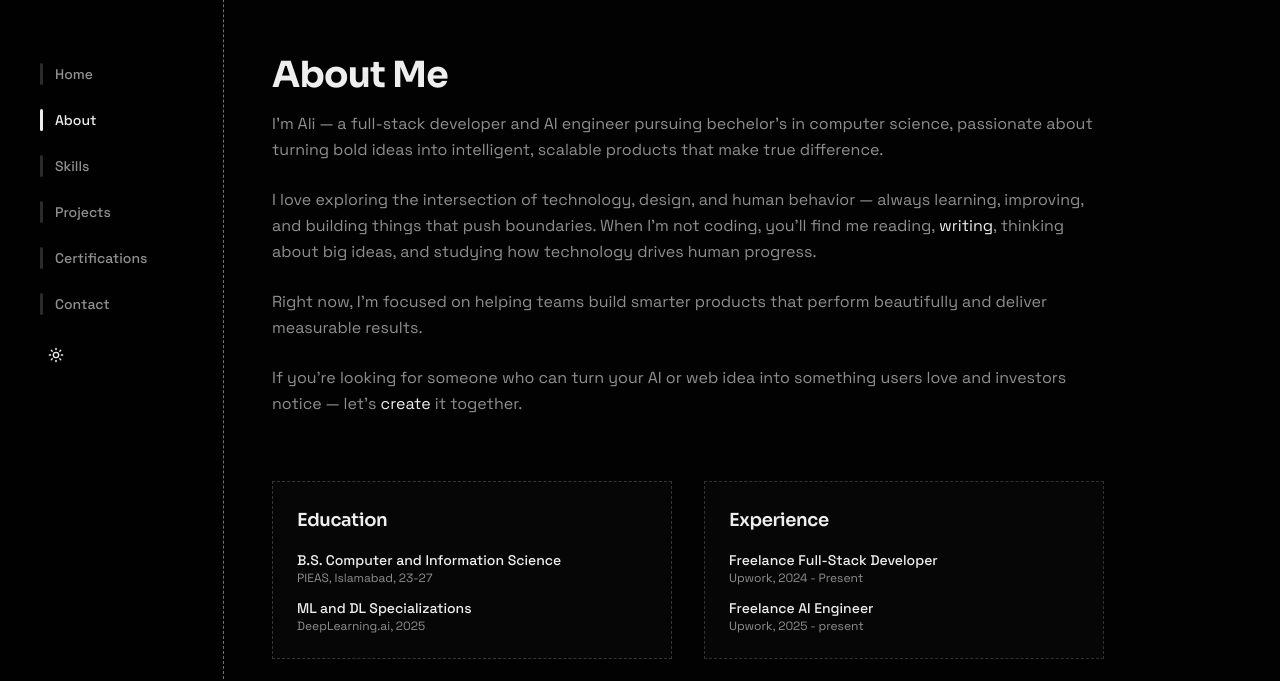
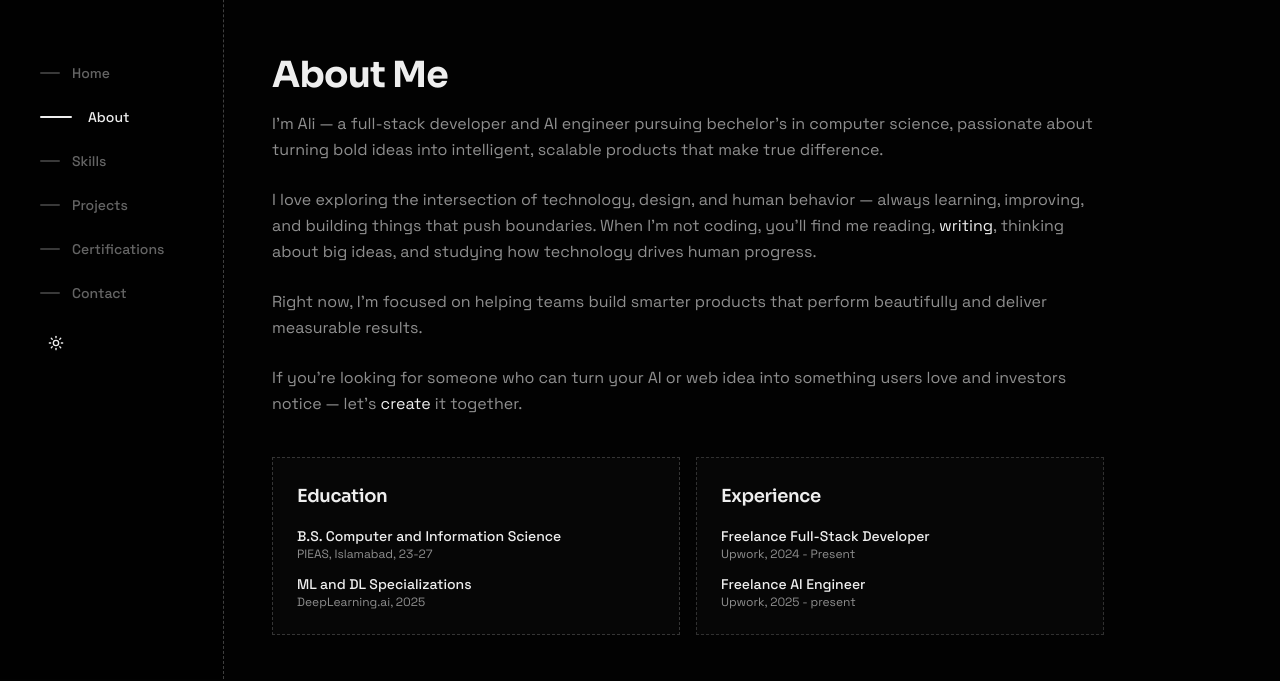
Before and after one commit to salisai/Portfolio, a Next.js app: page /about in a window 1280 px wide. Shown: the part 121-802 px from the top of the page. Built offline with nearby package versions, Linux system fonts and the light colour scheme.

Commit message:
removed resend bug

```diff
--- a/app/about/page.tsx
+++ b/app/about/page.tsx
@@ -61,7 +61,7 @@ export default function About() {
           initial="hidden"
           whileInView="show"
           viewport={{once: true}}
-          className="mt-16 grid grid-cols-1 md:grid-cols-2 gap-8">
+          className="mt-10 grid grid-cols-1 md:grid-cols-2 gap-4">
 
           <motion.div
             variants={cardReveal}
--- a/app/api/contact/route.ts
+++ b/app/api/contact/route.ts
@@ -9,7 +9,7 @@ export async function POST(req: Request){
 
     try {
         await resend.emails.send({
-            from: "Portfolio Contact <sayeed51003@gmail.com>",
+            from: "Portfolio Contact <onboarding@resend.dev>",
             to: "sayeed51003@gmail.com",
             subject: `New message from ${data.name}`,
             html: `
--- a/app/certifications/page.tsx
+++ b/app/certifications/page.tsx
@@ -73,10 +73,11 @@ export default function Certifications() {
            initial="hidden"
            whileInView="show"
            viewport={{once: true}}
-           className="grid grid-cols-1 md:grid-cols-2 gap-6"
+           className="grid grid-cols-1 md:grid-cols-2 gap-4"
         >
           {certifications.map((cert) => (
-            <Card key={cert.id} className="bg-card border border-dashed border-primary/20 hover:border-primary/50 p-6 transition-all">
+            <div className='p-0 m-0 bg-card'>
+              <Card key={cert.id} className="border border-dashed border-primary/20 hover:border-primary/24 p-6 transition-all">
               <div className="flex gap-4">
                 <div className="shrink-0">
                   <div className="flex items-center justify-center w-12 h-12 rounded-lg bg-primary/10">
@@ -90,6 +91,7 @@ export default function Certifications() {
                 </div>
               </div>
             </Card>
+            </div>
           ))}
         </motion.div>
       </motion.section>
--- a/app/contact/page.tsx
+++ b/app/contact/page.tsx
@@ -138,7 +138,7 @@ export default function Contact() {
                     value={formData.name}
                     onChange={handleChange}
                     required
-                    className="bg-input border border-dashed rounded-none border-primary/10 text-[14px] placeholder:text-muted-foreground"
+                    className=" border border-dashed rounded-none border-primary/10 text-[14px] placeholder:text-muted-foreground"
                   />
                   <Input
                     placeholder="Your Email"
@@ -147,7 +147,7 @@ export default function Contact() {
                     value={formData.email}
                     onChange={handleChange}
                     required
-                    className="bg-input border border-dashed rounded-none border-primary/10 text-[14px] placeholder:text-muted-foreground"
+                    className=" border border-dashed rounded-none border-primary/10 text-[14px] placeholder:text-muted-foreground"
                   />
                 </div>
 
@@ -157,7 +157,7 @@ export default function Contact() {
                   value={formData.message}
                   onChange={handleChange}
                   required
-                  className="bg-input border border-dashed rounded-none border-primary/10 text-[14px] placeholder:text-muted-foreground min-h-32"
+                  className="border border-dashed rounded-none border-primary/10 text-[14px] placeholder:text-muted-foreground min-h-32"
                 />
 
                 <Button type='submit' size='lg' className='w-full cursor-pointer rounded-none' disabled={loading}>
--- a/app/globals.css
+++ b/app/globals.css
@@ -22,7 +22,7 @@
   --secondary: #E5E7EB;
 
   /* Borders & rings */
-  --border: #000000;
+  --border: #aaaaaa;
   --ring: #111111;
 
   /* Muted / subtle elements */
@@ -63,7 +63,7 @@
   --accent-foreground: oklch(0.08 0 0);
   --destructive: oklch(0.5 0.15 10);
   --destructive-foreground: oklch(0.95 0 0);
-  --border: oklch(0.55 0 0);
+  --border: oklch(36.768% 0.00004 271.152);
   --input: oklch(0.15 0 0);
   --ring: oklch(0.3 0 0);
   --chart-1: oklch(0.6 0.15 260);
--- a/app/layout.tsx
+++ b/app/layout.tsx
@@ -39,7 +39,6 @@ export default function RootLayout({
   return (
     <html lang="en" suppressHydrationWarning>
       <body className={`font-body antialiased bg-background text-foreground md:ml-60`}>
-
         <Providers>
           <Toaster/>
           <div className="min-h-screen flex flex-col">
--- a/app/page.tsx
+++ b/app/page.tsx
@@ -200,7 +200,7 @@ export default function Home() {
                 initial="hidden"
                 whileInView="show"
                 viewport={{once: true}}
-                className="mt-16 grid grid-cols-1 md:grid-cols-2 gap-8"
+                className="mt-10 grid grid-cols-1 md:grid-cols-2 gap-4"
               >
                 <motion.div
                   variants={cardReveal}
@@ -280,8 +280,9 @@ export default function Home() {
                     initial="hidden"
                     whileInView="show"
                     viewport={{once: true}}
+                    className='bg-card'
                   >
-                    <Card key={project.id} className="flex flex-col h-full group bg-card border border-dashed border-primary/18 hover:border-primary/24 transition-all duration-300 overflow-hidden flex flex-col p-0">
+                    <Card key={project.id} className="flex flex-col h-full group border border-dashed border-primary/18 hover:border-primary/24 transition-all duration-300 overflow-hidden flex flex-col p-0">
 
                     <div className='w-full aspect-[16/9] relative'>
                       <Image
--- a/app/projects/page.tsx
+++ b/app/projects/page.tsx
@@ -32,39 +32,39 @@ export default function Projects() {
     },
     {
       id: 3,
-      title: 'E-Commerce Platform',
-      description: 'Full-stack e-commerce solution with payment processing and inventory management.',
-      tech: ['Next.js', 'Stripe', 'MongoDB', 'Docker'],
-      link: '#',
+      title: 'PDF-Chat using RAG',
+      description: 'Upload your documents and you can ask any question, you will get answer, in statefull a conversation',
+      tech: ['Next.js', 'Supabase', 'Pinecone', 'Gemini', 'LangChain', 'Shadcn', 'Framer-motion'],
+      link: 'https://github.com/salisai/pdf-chat',
       image: '',
-      status: 'live'
+      status: 'dev'
     },
     {
       id: 4,
-      title: 'ML Image Recognition',
-      description: 'Computer vision model for real-time object detection and classification.',
-      tech: ['PyTorch', 'FastAPI', 'OpenCV', 'AWS'],
-      link: '#',
+      title: 'Email Automation Agent',
+      description: 'This agent will automate cutomer support emails',
+      tech: ['Python', 'LangChain', 'LangGraph','Flask'],
+      link: 'https://github.com/salisai/Email_Agent',
       image: '',
-      status: 'live'
+      status: 'dev'
 
     },
     {
       id: 5,
-      title: 'Collaborative Notes App',
-      description: 'Real-time collaborative note-taking with encryption and offline support.',
-      tech: ['React', 'Firebase', 'Encryption', 'PWA'],
-      link: '#',
+      title: 'Blog',
+      description: 'A full functional blog for myself',
+      tech: ['React', 'Appwrite', 'Tailwindcss'],
+      link: 'https://github.com/salisai/BlogApp_appwrite',
       image: '',
-      status: 'live'
+      status: 'dev'
 
     },
     {
       id: 6,
-      title: 'DevOps Automation Tool',
-      description: 'Kubernetes management tool for simplified deployment and scaling.',
-      tech: ['Go', 'Kubernetes', 'gRPC', 'React'],
-      link: '#',
+      title: 'Object detection',
+      description: 'Using semantic segmentation to detect objects and do labeling for it.',
+      tech: ['Python', 'Tensorflow', 'numpy', 'pandas', 'keras'],
+      link: 'https://github.com/salisai/Semantic_segmentation',
       image: '',
       status: 'dev'
     }
@@ -107,8 +107,9 @@ export default function Projects() {
               initial="hidden"
               whileInView="show"
               viewport={{once: true}}
+              className='bg-card'
             >
-              <Card key={project.id} className="flex flex-col h-full group bg-card border border-dashed border-primary/18 hover:border-primary/24 transition-all duration-300 overflow-hidden flex flex-col p-0">
+              <Card key={project.id} className="flex flex-col h-full group border border-dashed border-primary/18 hover:border-primary/24 transition-colors duration-300 ease-in-out overflow-hidden flex flex-col p-0">
 
               <div className='w-full aspect-[16/9] relative'>
                 <Image
--- a/app/skills/page.tsx
+++ b/app/skills/page.tsx
@@ -54,7 +54,8 @@ export default function Skills() {
           className="grid grid-cols-1 md:grid-cols-2 gap-4"
         >
           {skillCategories.map((category) => (
-            <Card key={category.title} className="bg-card p-4 border border-dashed border-primary/20 hover:border-primary/24 transition-all duration-300">
+            <div className='bg-card flex'>
+              <Card key={category.title} className="flex-1 p-4 border border-dashed border-primary/20 hover:border-primary/24 transition-all duration-300">
               <h3 className="text-foreground font-semibold text-lg">{category.title}</h3>
               <div className="flex flex-wrap gap-2">
                 {category.skills.map((skill) => (
@@ -67,6 +68,7 @@ export default function Skills() {
                 ))}
               </div>
             </Card>
+            </div>
           ))}
         </motion.div>
 
--- a/components/navbar.tsx
+++ b/components/navbar.tsx
@@ -6,6 +6,7 @@ import { cn } from "@/lib/utils";
 import { useState, useEffect } from "react";
 import { Terminal, Sun, Moon } from "lucide-react";
 import { useTheme } from "next-themes";
+import { motion } from "framer-motion"
 
 const navLinks = [
   { href: "/", label: "Home" },
@@ -42,30 +43,51 @@ export default function Navbar() {
           {navLinks.map((link) => {
             const active = pathname === link.href;
             return (
+
               <Link
                 key={link.href}
                 href={link.href}
                 className="flex items-center gap-3 group"
               >
-                <div
+                {/* Animated indicator */}
+                <motion.div
+                  layout
+                  initial={false}
+                  animate={{
+                    width: active ? 32 : 20,
+                    opacity: active ? 1 : 0.4,
+                  }}
+                  transition={{
+                    duration: 0.25,
+                    ease: [0.4, 0, 0.2, 1],
+                  }}
                   className={cn(
-                    "h-[22px] w-[3px] rounded-full transition-all",
+                    "h-[2px] rounded-full",
                     active
                       ? "bg-[color:var(--primary)]"
-                      : "bg-[color:var(--muted-foreground)]/30 group-hover:bg-[color:var(--muted-foreground)]/60"
+                      : "bg-[color:var(--muted-foreground)] group-hover:bg-[color:var(--muted-foreground)]/70"
                   )}
-                ></div>
-                <span
+                />
+
+                {/* Nav text */}
+                <motion.span
+                  initial={false}
+                  animate={{
+                    x: active ? 4 : 0,
+                    opacity: active ? 1 : 0.7,
+                  }}
+                  transition={{ duration: 0.2 }}
                   className={cn(
-                    "text-sm font-medium transition-colors",
+                    "text-sm font-medium",
                     active
                       ? "text-[color:var(--primary)]"
                       : "text-[color:var(--muted-foreground)] group-hover:text-[color:var(--foreground)]"
                   )}
                 >
                   {link.label}
-                </span>
+                </motion.span>
               </Link>
+
             );
           })}
 
--- a/components/ui/card.tsx
+++ b/components/ui/card.tsx
@@ -7,7 +7,7 @@ function Card({ className, ...props }: React.ComponentProps<'div'>) {
     <div
       data-slot="card"
       className={cn(
-        'bg-card text-card-foreground flex flex-col gap-6 border py-6 shadow-sm',
+        'text-card-foreground flex flex-col gap-6 border py-6 shadow-sm ',
         className,
       )}
       {...props}
```
